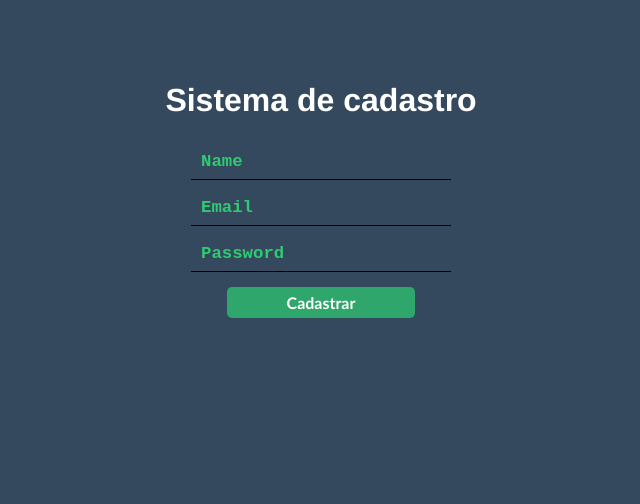
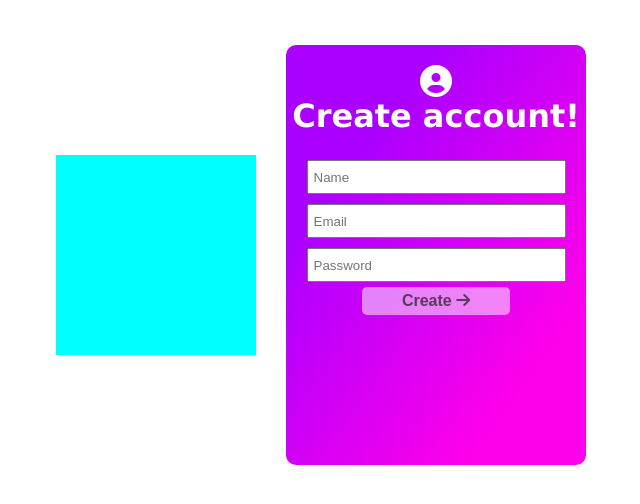
Before and after one commit to br3nds0n/open-system, a website: page public/index.html in a window 1280 px wide. Shown: the whole page, without its empty margins (319-959 px from the left). Drawn offline with Linux system fonts and the light colour scheme.

Commit message:
feat: form validation

```diff
--- a/public/css/style.css
+++ b/public/css/style.css
@@ -3,65 +3,106 @@
     padding: 0;
 }
 
-body{
+.main{
 display: flex;
 justify-content: center;
 align-items: center;
-    height: 400px;
-    background-color: #34495e;
+flex-wrap: wrap;
+height: 510px;
 }
 
-main header{
-    font-family:'Franklin Gothic Medium', 'Arial Narrow', Arial, sans-serif ;
-    color: #ffffff;
+.main .container-login{
+    background-color: aqua;
+    width: 200px;
+    height: 200px;
+    margin: 0px 30px 0px 0px;
 }
 
-.form-cadastro{
-    display: flex;
-    flex-direction: column;
-    justify-content: center;
-    align-items: center;
+.main .container-cadastro{
+    width: 300px;
+    height: 420px;
+    background: rgb(255,0,234);
+    background: linear-gradient(306deg, rgba(255,0,234,1) 19%, rgba(169,0,255,1) 76%);
+    border-radius: 10px;
+}
+
+.main .container-cadastro header{
+    text-align: center;
     margin: 20px 0px 0px 0px;
+    color: #ffffff;
+    font-family: 'Lucida Sans', 'Lucida Sans Regular', 'Lucida Grande', 'Lucida Sans Unicode', Geneva, Verdana, sans-serif;
+}
+
+
+.main .container-cadastro header .user-icon i{
+  font-size: 2em;
+  border-radius: 100%;
+  color: #ffffff;
 
 }
 
-.form-cadastro .form{
-    margin: 5px;
+.main .container-cadastro .formulario{
+    display: flex;
+    justify-content: center;
+    align-items: center;
+    height: 200px;
+
 }
 
-.form-cadastro .form input{
-   width: 250px;
-   height: 35px;
-   outline: none;
-   border: none;
-   border-bottom: 1px solid;
-   background-color: #34495e;
-   padding: 0px 0px 0px 10px;
+
+.main .container-cadastro .formulario #form-cadastro {
+    display: flex;
+    justify-content: center;
+    align-items: center;
+    flex-direction: column;
+
 }
 
-::placeholder{
-    color: #2ecc71;
-    font-weight: bold;
-    font-family: monospace;
-    font-size: 1.3em;
+
+.main .container-cadastro .formulario #form-cadastro .form {
+   display: flex;
+   flex-direction: column;
+
 }
 
-.form-cadastro button{
-  padding: 6px 60px 6px 60px;
-  background-color: #2ecc70b6;
-  color: #ffffff;
-  font-family: 'Gill Sans', 'Gill Sans MT', Calibri, 'Trebuchet MS', sans-serif;
+
+.main .container-cadastro .formulario #form-cadastro .form label{
+
+font-size: 15px;
+ }
+
+
+
+.main .container-cadastro .formulario #form-cadastro input{
+    margin: 5px;
+    width: 250px;
+    height: 30px;
+    padding: 0px 0px 0px 5px;
+    outline: none;
+
+
+}
+
+
+.main .container-cadastro .formulario #form-cadastro .button button{
+  padding: 5px 40px 5px 40px;
   font-size: 1em;
-  font-weight: bold;
+  border-radius: 5px;
   border: none;
-  border-radius: 5px;
+  background-color: #ffffff83;
+  transition: 500ms;
+  font-weight:580;
+  color: #141414ab;
   cursor: pointer;
-  margin: 10px 0px 0px 0px;
+}
+
+
+.main .container-cadastro .formulario #form-cadastro .button button:hover{
+   background-color: #ffffff;
+   color: #141414;
    transition: 500ms;
   }
 
-
-.form-cadastro button:hover{
-    transition: 500ms;
-  background-color: #2ecc71;
+.inputErro{
+    color: red;
 }
--- a/public/index.html
+++ b/public/index.html
@@ -11,27 +11,51 @@
   <body>
 
 
-      <main>
+        <main class="main">
+
+          <div class="container-login">
+
+          </div>
+
+          <div class="container-cadastro">
+
             <header>
-          <h1>Sistema de cadastro</h1>
+              <div class="user-icon">
+                <i class="fa-solid fa-circle-user"></i>
+              </div>
+              <h1>Create account!</h1>
             </header>
-        <form class="form-cadastro" action="http://localhost:3000/api/cadastrar" method="post">
+
+            <div class="formulario">
+              <form id="form-cadastro" action="http://localhost:3000/api/cadastrar" method="post">
+
                 <div class="form">
-          <input type="text" class="name" name="user" placeholder="Name">
+
+                <input type="text" id="name" name="user" placeholder="Name">
                 </div>
 
                 <div class="form">
-            <input type="email" class="email" name="email" placeholder="Email">
+
+                  <input type="email" id="email" name="email" placeholder="Email">
                 </div>
 
                 <div class="form">
-            <input type="password" class="password" name="password" placeholder="Password">
+
+                  <input type="password" id="password" name="password" placeholder="Password">
+
                 </div>
 
-          <button type="submit" class="cadastrar">Cadastrar</button>
+                <div class="button">
+                  <button type="submit" class="cadastrar">Create <i class="fa-solid fa-arrow-right"></i></button>
+                </div>
               </form>
+            </div>
+
+          </div>
+
         </main>
 
       <script src="js/sricpt.js" ></script>
+      <script src="https://kit.fontawesome.com/f5210e486a.js" crossorigin="anonymous"></script>
   </body>
   </html>
--- a/public/js/sricpt.js
+++ b/public/js/sricpt.js
@@ -1,9 +1,40 @@
-let button = document.querySelector(".cadastrar")
-let formulario = document.querySelector(".form-cadastro")
 
+const formulario = document.querySelector('#form-cadastro')
 
 formulario.addEventListener('submit', cadastrar)
 
-function cadastrar(event){
-    event.preventDefault()
+function cadastrar (event) {
+  event.preventDefault()
+  const name = document.getElementById('name')
+  const email = document.getElementById('email')
+  const password = document.getElementById('password')
+
+  let erro = false
+
+  const inputUser = document.forms['form-cadastro'].name
+
+  if (!inputUser.value) {
+    erro = true
+    name.classList.add('inputErro')
+  } else {
+    name.classList.remove('inputErro')
+  }
+
+  const inputEmail = document.forms['form-cadastro'].email
+
+  if (!inputEmail.value) {
+    erro = true
+    email.classList.add('inputErro')
+  } else {
+    email.classList.remove('inputErro')
+  }
+
+  const inputPassword = document.forms['form-cadastro'].password
+
+  if (!inputPassword.value) {
+    erro = true
+    password.classList.add('inputErro')
+  } else {
+    password.classList.remove('inputErro')
+  }
 }
```
Lines whose indentation alone changed are shown as unchanged.
